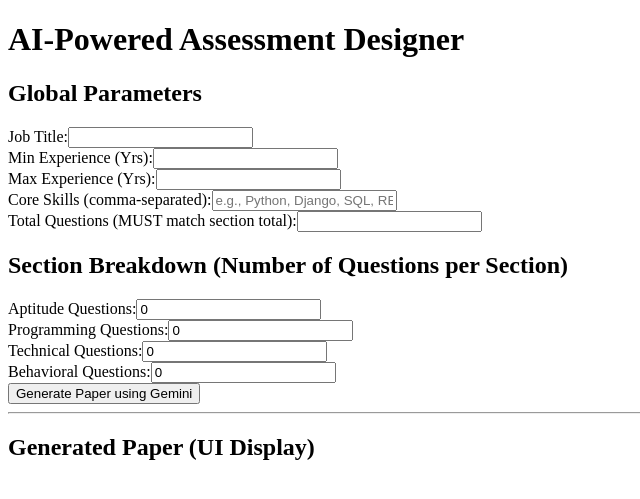
After one commit to expertzappdev/ai-written-test, a Django app: page /generate/ in a window 1280 px wide. The commit adds this page. Shown: the top 499 px of the page, without its empty margins (0-640 px from the left). Run offline with Django 5.2, Linux system fonts and the light colour scheme; the visitor is signed in with stand-in values (Sample User, id 1).

Commit message:
Implement question paper generation feature with Gemini API integration and update user dashboard

````diff
--- a/app/forms.py
+++ b/app/forms.py
@@ -8,7 +8,6 @@
 User = get_user_model()
 
 class LoginForm(forms.Form):
-    # ... (Aapka purana login form yahan rahega) ...
     email = forms.EmailField(
         widget=forms.EmailInput(attrs={'placeholder': 'Enter your Email'})
     )
@@ -17,17 +16,15 @@
     )
 
 class UserRegistrationForm(BaseUserCreationForm):
-    # Default fields ko yahan override karein taaki hum email aur first_name le sakein
     email = forms.EmailField(required=True)
     first_name = forms.CharField(max_length=150, required=True)
     last_name = forms.CharField(max_length=150, required=False)
 
     class Meta:
         model = User
-        fields = ('email', 'first_name', 'last_name') # password by default includes hota hai
+        fields = ('email', 'first_name', 'last_name')
 
 class UserProfileRegistrationForm(forms.ModelForm):
-    # UserProfile ke extra fields
     class Meta:
         model = UserProfile
         fields = ('phone_number', 'address')
--- a/app/urls.py
+++ b/app/urls.py
@@ -5,30 +5,22 @@
 from django.contrib.auth import views as auth_views
 
 urlpatterns = [
-    # Login, Dashboard, Logout jaisa pehle tha
     path('', views.user_login, name='login'),
     path('dashboard/', views.dashboard, name='dashboard'),
     path('logout/', views.user_logout, name='logout'),
     path('register/', views.user_register, name='register'),
-    # --- UPDATED FORGOT PASSWORD FUNCTIONALITY (using registration subfolder) ---
-
-    # 1. User email address request karta hai
     path('password_reset/',
          auth_views.PasswordResetView.as_view(template_name='registration/password_reset_form.html'),
          name='password_reset'),
-
-    # 2. Django success message dikhata hai (email bhej diya gaya)
     path('password_reset/done/',
          auth_views.PasswordResetDoneView.as_view(template_name='registration/password_reset_done.html'),
          name='password_reset_done'),
-
-    # 3. Email link se password reset form khulta hai
     path('reset/<uidb64>/<token>/',
          auth_views.PasswordResetConfirmView.as_view(template_name='registration/password_reset_confirm.html'),
          name='password_reset_confirm'),
-
-    # 4. Password successfully change hone ke baad confirmation
     path('reset/done/',
          auth_views.PasswordResetCompleteView.as_view(template_name='registration/password_reset_complete.html'),
          name='password_reset_complete'),
+    path('generate/', views.generate_questions, name='generate_questions'),
+
 ]
--- a/app/views.py
+++ b/app/views.py
@@ -3,11 +3,16 @@
 from django.shortcuts import render, redirect
 from django.contrib.auth import authenticate, login, logout
 from django.contrib.auth.decorators import login_required
-from .forms import LoginForm,UserRegistrationForm,UserProfileRegistrationForm
+from django.conf import settings # API Key access karne ke liye
+from .forms import LoginForm, UserRegistrationForm, UserProfileRegistrationForm
+from google import genai # Gemini API ke liye
+import json # JSON response parse karne ke liye
+
+# --- Authentication Views ---
 
 def user_login(request):
     if request.user.is_authenticated:
-        return redirect('dashboard') # Agar pehle se logged in hai to dashboard pe bhej do
+        return redirect('dashboard')
 
     if request.method == 'POST':
         form = LoginForm(request.POST)
@@ -15,21 +20,22 @@
             email = form.cleaned_data['email']
             password = form.cleaned_data['password']
 
+            # Note: Default auth.User model mein, authenticate username field ko check karta hai.
+            # Agar settings.py mein AUTHENTICATION_BACKENDS use nahi kiya gaya hai,
+            # toh yeh email ko username ke roop mein assume karega.
             user = authenticate(request, username=email, password=password)
 
             if user is not None:
-                # User mil gaya aur password sahi hai
                 login(request, user)
                 return redirect('dashboard')
             else:
-                # Authentication fail
                 form.add_error(None, "Invalid email or password.")
     else:
         form = LoginForm()
 
     return render(request, 'login.html', {'form': form, 'title': 'Login'})
 
-@login_required # Sirf logged in users hi access kar payenge
+@login_required
 def dashboard(request):
     context = {
         'user': request.user,
@@ -48,26 +54,22 @@
         return redirect('dashboard')
 
     if request.method == 'POST':
-        # Dono forms ko handle karein
         user_form = UserRegistrationForm(request.POST)
         profile_form = UserProfileRegistrationForm(request.POST)
 
         if user_form.is_valid() and profile_form.is_valid():
-            # 1. Default User banao (Isse signal chalta hai aur Profile bhi ban jaati hai)
             user = user_form.save()
 
-            # 2. Profile details update karo
+            # Profile details update karo (Signal se profile already ban chuka hai)
             profile = user.profile
             profile.phone_number = profile_form.cleaned_data['phone_number']
             profile.address = profile_form.cleaned_data['address']
             profile.save()
 
-            # 3. User ko turant login kar do
             login(request, user)
             return redirect('dashboard')
 
     else:
-        # GET request: Khaali forms dikhao
         user_form = UserRegistrationForm()
         profile_form = UserProfileRegistrationForm()
 
@@ -77,3 +79,79 @@
         'title': 'User Registration'
     }
     return render(request, 'registration/register.html', context)
+
+# --- Question Generator View ---
+
+@login_required
+def generate_questions(request):
+    """Handles the form submission, constructs the prompt, and calls the Gemini API."""
+
+    generated_paper = None
+
+    if request.method == 'POST':
+        try:
+            # 1. User Inputs Capture
+            job_title = request.POST.get('job_title')
+            min_exp = request.POST.get('min_exp')
+            max_exp = request.POST.get('max_exp')
+            total_questions = request.POST.get('total_questions')
+            skills_raw = request.POST.get('skills')
+
+            # Dynamic Sections Parsing (UI fields ke naam ke anusaar)
+            sections_data = {}
+            sections = ['Aptitude', 'Programming', 'Technical', 'Behavioral']
+            for section in sections:
+                count_key = f'section_{section}'
+                count = request.POST.get(count_key)
+                if count and int(count) > 0:
+                    sections_data[section] = int(count)
+
+            # --- 2. Prompt Construction (Gemini ke liye) ---
+
+            # Prompt ko structured JSON output ke liye guide karein
+            prompt = f"""
+            Generate a technical assessment paper based on the following precise specifications.
+            The entire response MUST be a single, valid JSON object that adheres to the structure defined below.
+
+            1. Job Role: {job_title}
+            2. Experience Level: From {min_exp} to {max_exp} years.
+            3. Core Skills to Test: {skills_raw}
+            4. Total Questions: {total_questions}
+
+            5. Paper Sections and Question Counts: {json.dumps(sections_data)}
+
+            6. Output Structure Constraint:
+               - The main JSON object MUST have two keys: 'title' (string) and 'sections' (array).
+               - The 'sections' array MUST match the required sections (e.g., Aptitude, Programming) and their question counts.
+               - Each question MUST include: 'id' (integer), 'type' (e.g., MCQ, Short Answer, Coding), 'text', 'options' (array of strings, if MCQ), and 'answer' (the correct answer).
+
+            Generate the paper now.
+            """
+
+            # --- 3. Gemini API Call ---
+
+            # settings.GEMINI_API_KEY se key access karein
+            client = genai.Client(api_key=settings.GEMINI_API_KEY)
+
+            response = client.models.generate_content(
+                model='gemini-2.5-pro',
+                contents=prompt
+            )
+
+            # JSON clean aur parse karein (LLMs kabhi-kabhi response ko markdown mein wrap kar dete hain)
+            json_text = response.text.strip().lstrip('```json').rstrip('```')
+            generated_paper = json.loads(json_text)
+
+        except json.JSONDecodeError:
+            generated_paper = {'error': 'Failed to decode response into valid JSON. Check API output.'}
+        except genai.errors.APIError as e:
+            generated_paper = {'error': f'Gemini API Error: {str(e)}'}
+        except Exception as e:
+            generated_paper = {'error': f'An unexpected error occurred: {str(e)}'}
+
+    # 4. Render the Generator UI
+    context = {
+        'paper': generated_paper,
+        'is_post': request.method == 'POST'
+    }
+    return render(request, 'question_generator/generator.html', context)
--- /dev/null
+++ b/templates/question_generator/generator.html
@@ -0,0 +1,60 @@
+<!DOCTYPE html>
+<html lang="en">
+<head>
+    <title>Question Paper Generator</title>
+</head>
+<body>
+    <h1>AI-Powered Assessment Designer</h1>
+
+    <form method="post" action="{% url 'generate_questions' %}">
+        {% csrf_token %}
+
+        <h2>Global Parameters</h2>
+        <label>Job Title:</label><input type="text" name="job_title" required><br>
+        <label>Min Experience (Yrs):</label><input type="number" name="min_exp" required><br>
+        <label>Max Experience (Yrs):</label><input type="number" name="max_exp" required><br>
+        <label>Core Skills (comma-separated):</label><input type="text" name="skills" placeholder="e.g., Python, Django, SQL, REST API" required><br>
+        <label>Total Questions (MUST match section total):</label><input type="number" name="total_questions" required><br>
+
+        <h2>Section Breakdown (Number of Questions per Section)</h2>
+        <label>Aptitude Questions:</label><input type="number" name="section_Aptitude" value="0"><br>
+        <label>Programming Questions:</label><input type="number" name="section_Programming" value="0"><br>
+        <label>Technical Questions:</label><input type="number" name="section_Technical" value="0"><br>
+        <label>Behavioral Questions:</label><input type="number" name="section_Behavioral" value="0"><br>
+
+        <button type="submit">Generate Paper using Gemini</button>
+    </form>
+
+    <hr>
+
+    <h2>Generated Paper (UI Display)</h2>
+    {% if paper %}
+        {% if paper.error %}
+            <p style="color: red;">ERROR: {{ paper.error }}</p>
+        {% elif paper.sections %}
+            <h3>{{ paper.title|default:"Generated Assessment Paper" }}</h3>
+            {% for section in paper.sections %}
+                <h4>{{ section.title }} ({{ section.questions|length }} Questions)</h4>
+                <ol>
+                    {% for question in section.questions %}
+                        <li>
+                            <p><strong>Type:</strong> {{ question.type }}</p>
+                            <p><strong>Q:</strong> {{ question.text }}</p>
+                            {% if question.options %}
+                                <ul>
+                                    {% for option in question.options %}
+                                        <li>{{ option }}</li>
+                                    {% endfor %}
+                                </ul>
+                            {% endif %}
+                            <p style="color: green;">**Answer:** {{ question.answer }}</p>
+                        </li>
+                    {% endfor %}
+                </ol>
+            {% endfor %}
+        {% else %}
+            <p>No paper generated yet. Fill the form and click Generate.</p>
+        {% endif %}
+    {% endif %}
+</body>
+</html>
````
Also changed, not shown: ai_test/settings.py (+8 -0 lines), requirements.txt (+23 -0 lines), templates/dashboard.html (+16 -1 lines), README.md.
